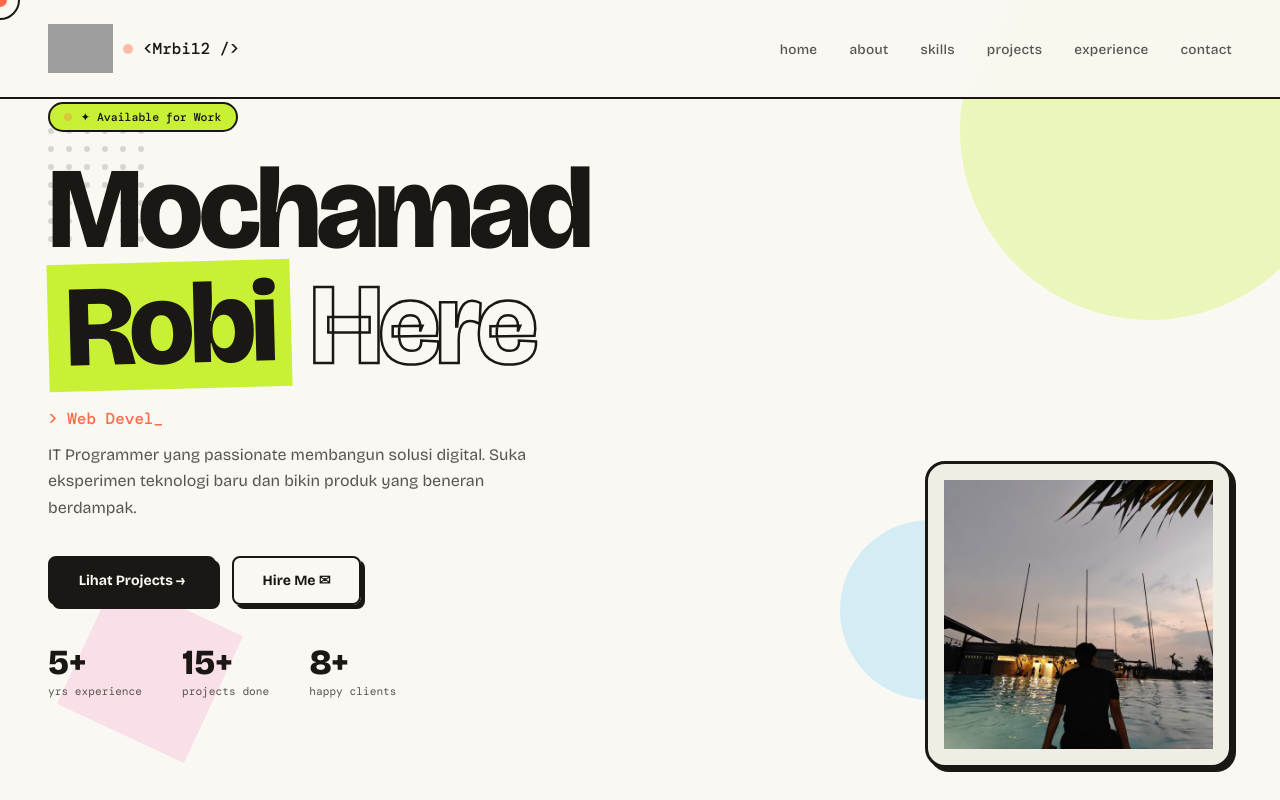
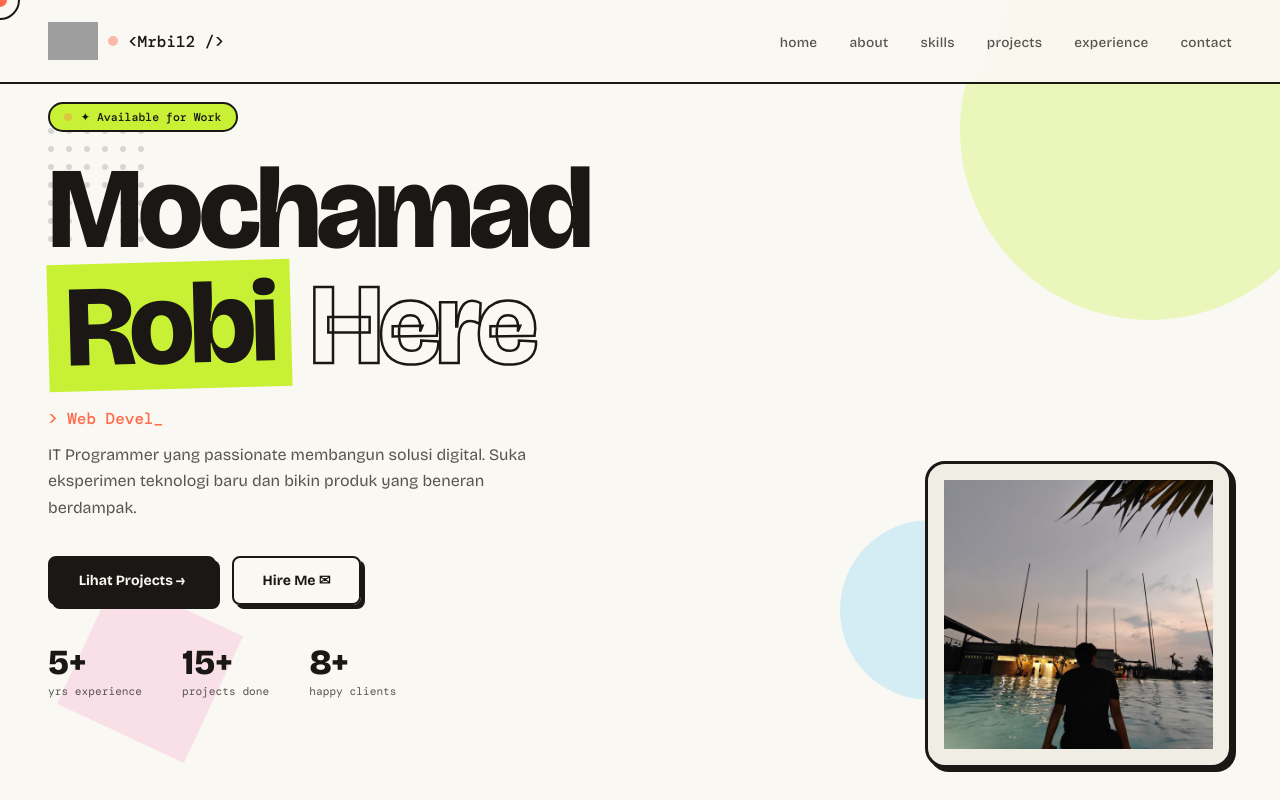
Before and after one commit to Mochamad-Robi/portofolio, a plain HTML site: page index.html in a window 1280 px wide. Shown: the top 800 px of the page. Drawn offline with nearby package versions, Linux system fonts and the light colour scheme; grey boxes are pictures that could not be loaded.

Commit message:
updatelogo

```diff
--- a/index.html
+++ b/index.html
@@ -239,8 +239,8 @@ footer p span{color:var(--lime)}
 }
 
 .logo-img{
-    width:65px;
-    height:65px;
+    width:50px;
+    height:50px;
     object-fit:contain;
 }
 
```
